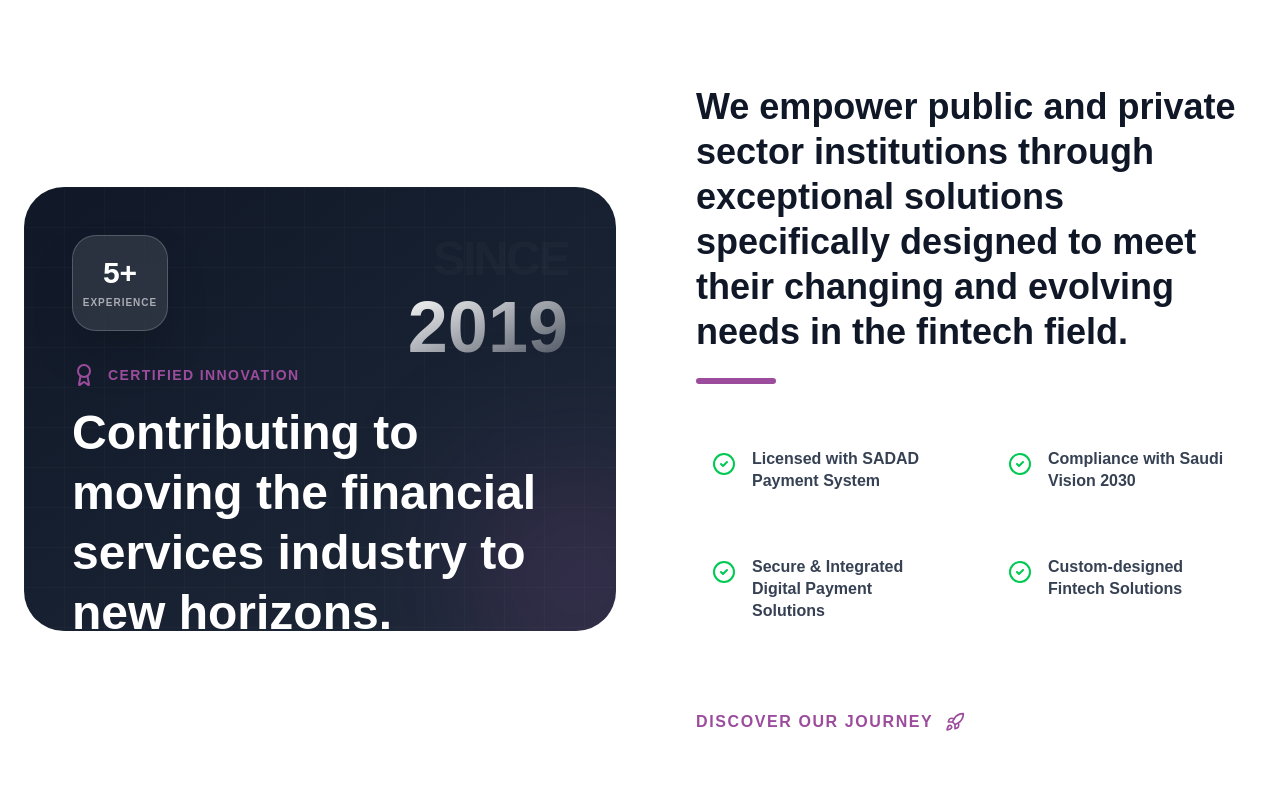
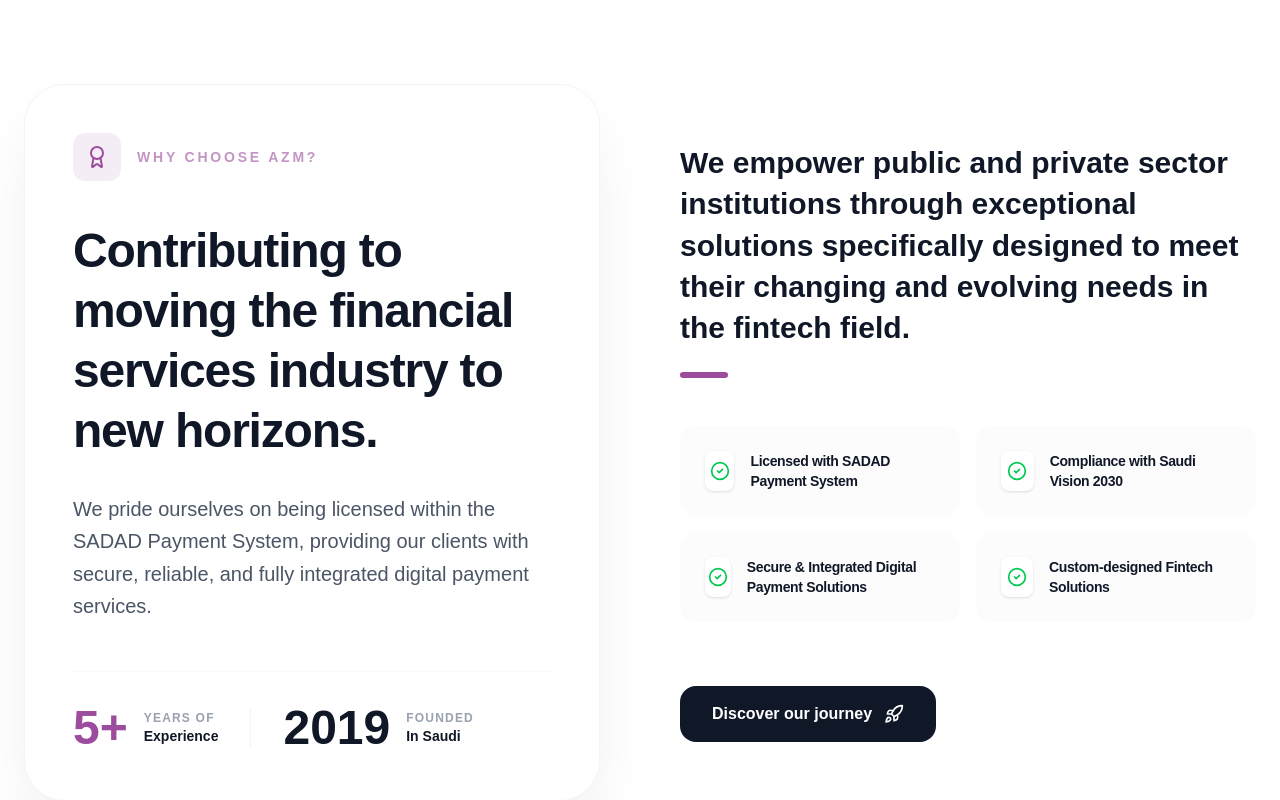
Before and after one commit to Mahmouahmed188/azmfintech, a Next.js app: page /en in a window 1280 px wide. Shown: the part 2180-2980 px from the top of the page. Built offline with nearby package versions, Linux system fonts and the light colour scheme.

Commit message:
Refactor: Redesigned the bottom impact section for better UX and modern 'shiny' aesthetics

```diff
--- a/src/components/sections/About.tsx
+++ b/src/components/sections/About.tsx
@@ -116,112 +116,118 @@
                     ))}
                 </div>
 
-                {/* Bottom Impact Section */}
-                <div className="grid lg:grid-cols-2 gap-12 items-center">
+                {/* Bottom Impact Section - Redesigned for Simplicity & Shine */}
+                <div className="grid lg:grid-cols-2 gap-20 items-center">
                     <motion.div
-                        initial={{ opacity: 0, scale: 0.9 }}
-                        whileInView={{ opacity: 1, scale: 1 }}
+                        initial={{ opacity: 0, x: isRtl ? 40 : -40 }}
+                        whileInView={{ opacity: 1, x: 0 }}
                         viewport={{ once: true }}
-                        className="relative"
+                        transition={{ duration: 0.8 }}
+                        className="relative group"
                     >
-                        {/* Shimmering Impact Box */}
-                        <div className="absolute -inset-4 bg-gradient-to-br from-primary/20 via-transparent to-blue-400/20 rounded-[50px] blur-2xl -z-10" />
+                        {/* Premium Glass Card */}
+                        <div className="relative overflow-hidden rounded-[40px] bg-white border border-gray-100 shadow-[0_32px_64px_-12px_rgba(0,0,0,0.08)] p-12">
+                            {/* Animated Shine Effect */}
+                            <motion.div
+                                animate={{
+                                    x: ["-100%", "200%"],
+                                }}
+                                transition={{
+                                    duration: 3,
+                                    repeat: Infinity,
+                                    ease: "linear",
+                                    repeatDelay: 2
+                                }}
+                                className="absolute inset-0 bg-gradient-to-r from-transparent via-white/40 to-transparent -skew-x-12 pointer-events-none z-10"
+                            />
 
-                        <div className="bg-gradient-to-br from-gray-900 to-gray-800 rounded-[40px] p-12 aspect-[4/3] flex flex-col justify-between relative overflow-hidden group">
-                            {/* Abstract moving pattern */}
-                            <div className="absolute inset-0 opacity-10">
-                                <svg width="100%" height="100%" xmlns="http://www.w3.org/2000/svg">
-                                    <defs>
-                                        <pattern id="grid" width="40" height="40" patternUnits="userSpaceOnUse">
-                                            <path d="M 40 0 L 0 0 0 40" fill="none" stroke="white" strokeWidth="0.5" />
-                                        </pattern>
-                                    </defs>
-                                    <rect width="100%" height="100%" fill="url(#grid)" />
-                                </svg>
-                            </div>
+                            <div className="relative z-20">
+                                <div className="flex items-center gap-4 mb-10">
+                                    <div className="w-12 h-12 rounded-xl bg-primary/10 flex items-center justify-center text-primary">
+                                        <Award size={24} />
+                                    </div>
+                                    <span className="text-sm font-black tracking-[0.2em] uppercase text-primary/60">{t('why_choose')}</span>
+                                </div>
 
-                            <div className="relative z-10 flex justify-between items-start">
-                                <motion.div
-                                    whileHover={{ scale: 1.05 }}
-                                    className="w-24 h-24 bg-white/10 backdrop-blur-xl border border-white/20 rounded-3xl flex flex-col items-center justify-center shadow-2xl transition-transform"
-                                >
-                                    <span className="text-white font-black text-3xl">5+</span>
-                                    <span className="text-white/60 text-[10px] font-bold uppercase tracking-widest mt-1">Experience</span>
-                                </motion.div>
+                                <h3 className="text-4xl md:text-5xl font-bold text-gray-900 mb-8 leading-tight tracking-tight">
+                                    {t('decade_innovation')}
+                                </h3>
 
-                                <div className="text-right">
-                                    <div className="text-5xl font-black text-white/5 opacity-50 tracking-tighter leading-none mb-2">SINCE</div>
-                                    <div className="text-7xl font-black bg-clip-text text-transparent bg-gradient-to-br from-white to-white/20 leading-none">2019</div>
+                                <p className="text-xl text-gray-600 mb-12 leading-relaxed">
+                                    {t('decade_description')}
+                                </p>
+
+                                <div className="flex flex-wrap gap-8 items-center pt-8 border-t border-gray-50">
+                                    <div className="flex items-center gap-4">
+                                        <span className="text-5xl font-black text-primary">5+</span>
+                                        <div className="leading-tight">
+                                            <div className="text-xs font-bold uppercase tracking-widest text-gray-400">Years of</div>
+                                            <div className="text-sm font-black text-gray-900">Experience</div>
+                                        </div>
+                                    </div>
+                                    <div className="w-px h-10 bg-gray-100 hidden sm:block" />
+                                    <div className="flex items-center gap-4">
+                                        <span className="text-5xl font-black text-gray-900">2019</span>
+                                        <div className="leading-tight">
+                                            <div className="text-xs font-bold uppercase tracking-widest text-gray-400">Founded</div>
+                                            <div className="text-sm font-black text-gray-900">In Saudi</div>
+                                        </div>
+                                    </div>
                                 </div>
                             </div>
 
-                            <div className="relative z-10">
-                                <motion.div
-                                    initial={{ opacity: 0, x: -20 }}
-                                    whileInView={{ opacity: 1, x: 0 }}
-                                    className="flex items-center gap-3 mb-4"
-                                >
-                                    <Award className="text-primary w-6 h-6" />
-                                    <span className="text-primary font-bold tracking-widest uppercase text-sm">Certified Innovation</span>
-                                </motion.div>
-                                <h3 className="text-3xl md:text-5xl font-bold text-white mb-6 leading-tight group-hover:translate-x-2 transition-transform duration-500">
-                                    {t('decade_innovation')}
-                                </h3>
-                                <p className="text-white/60 text-lg max-w-sm leading-relaxed">
-                                    {t('decade_description')}
-                                </p>
-                            </div>
-
-                            {/* Corner light effect */}
-                            <div className="absolute bottom-[-10%] right-[-10%] w-48 h-48 bg-primary/30 rounded-full blur-[80px]" />
+                            {/* Subtle Background Glow */}
+                            <div className="absolute -bottom-20 -right-20 w-64 h-64 bg-primary/5 rounded-full blur-[80px] -z-10 group-hover:bg-primary/10 transition-colors duration-700" />
                         </div>
                     </motion.div>
 
-                    <div className="lg:pl-8 space-y-12">
+                    <div className="space-y-12">
                         <motion.div
-                            initial={{ opacity: 0, x: isRtl ? -30 : 30 }}
-                            whileInView={{ opacity: 1, x: 0 }}
+                            initial={{ opacity: 0, y: 20 }}
+                            whileInView={{ opacity: 1, y: 0 }}
                             viewport={{ once: true }}
                             className="space-y-6"
                         >
-                            <h3 className="text-3xl md:text-4xl font-bold text-gray-900 leading-tight">
+                            <h3 className="text-3xl font-bold text-gray-900 leading-snug">
                                 {t('why_choose_description')}
                             </h3>
-                            <div className="h-1.5 w-20 bg-primary rounded-full" />
+                            <div className="h-1.5 w-12 bg-primary rounded-full" />
                         </motion.div>
 
-                        <ul className="grid grid-cols-1 sm:grid-cols-2 gap-8">
+                        <div className="grid sm:grid-cols-2 gap-4">
                             {[
-                                { text: t('feature1'), icon: <CheckCircle2 className="w-6 h-6 text-green-500" /> },
-                                { text: t('feature2'), icon: <CheckCircle2 className="w-6 h-6 text-green-500" /> },
-                                { text: t('feature3'), icon: <CheckCircle2 className="w-6 h-6 text-green-500" /> },
-                                { text: t('feature4'), icon: <CheckCircle2 className="w-6 h-6 text-green-500" /> }
+                                { text: t('feature1'), delay: 0 },
+                                { text: t('feature2'), delay: 0.1 },
+                                { text: t('feature3'), delay: 0.2 },
+                                { text: t('feature4'), delay: 0.3 }
                             ].map((item, i) => (
-                                <motion.li
+                                <motion.div
                                     key={i}
-                                    initial={{ opacity: 0, y: 10 }}
+                                    initial={{ opacity: 0, y: 20 }}
                                     whileInView={{ opacity: 1, y: 0 }}
                                     viewport={{ once: true }}
-                                    transition={{ delay: 0.1 * i }}
-                                    className="flex items-start gap-4 p-4 rounded-2xl hover:bg-gray-50 transition-colors group"
+                                    transition={{ delay: item.delay }}
+                                    className="p-6 rounded-2xl bg-gray-50/50 border border-transparent hover:border-primary/20 hover:bg-white hover:shadow-xl hover:shadow-primary/5 transition-all duration-300 group"
                                 >
-                                    <div className="mt-1 group-hover:scale-125 transition-transform duration-300">
-                                        {item.icon}
+                                    <div className="flex items-center gap-4">
+                                        <div className="w-10 h-10 rounded-lg bg-white shadow-sm flex items-center justify-center text-green-500 group-hover:bg-primary group-hover:text-white transition-colors duration-300">
+                                            <CheckCircle2 size={20} />
+                                        </div>
+                                        <span className="text-gray-900 font-bold text-sm tracking-tight">{item.text}</span>
                                     </div>
-                                    <span className="text-gray-700 font-bold leading-snug">{item.text}</span>
-                                </motion.li>
+                                </motion.div>
                             ))}
-                        </ul>
+                        </div>
 
                         <motion.div
                             initial={{ opacity: 0, y: 20 }}
                             whileInView={{ opacity: 1, y: 0 }}
                             viewport={{ once: true }}
-                            className="pt-6"
+                            className="pt-4"
                         >
-                            <button className="flex items-center gap-3 text-primary font-black uppercase tracking-widest hover:gap-5 transition-all group">
+                            <button className="h-14 px-8 bg-gray-900 text-white rounded-2xl font-bold flex items-center gap-3 hover:bg-primary transition-all duration-300 hover:shadow-2xl hover:shadow-primary/20 group">
                                 <span>Discover our journey</span>
-                                <Rocket className="w-5 h-5 group-hover:-translate-y-1 group-hover:translate-x-1 transition-transform" />
+                                <Rocket className="w-5 h-5 group-hover:-translate-y-1 group-hover:translate-x-1 transition-transform duration-300" />
                             </button>
                         </motion.div>
                     </div>
```
